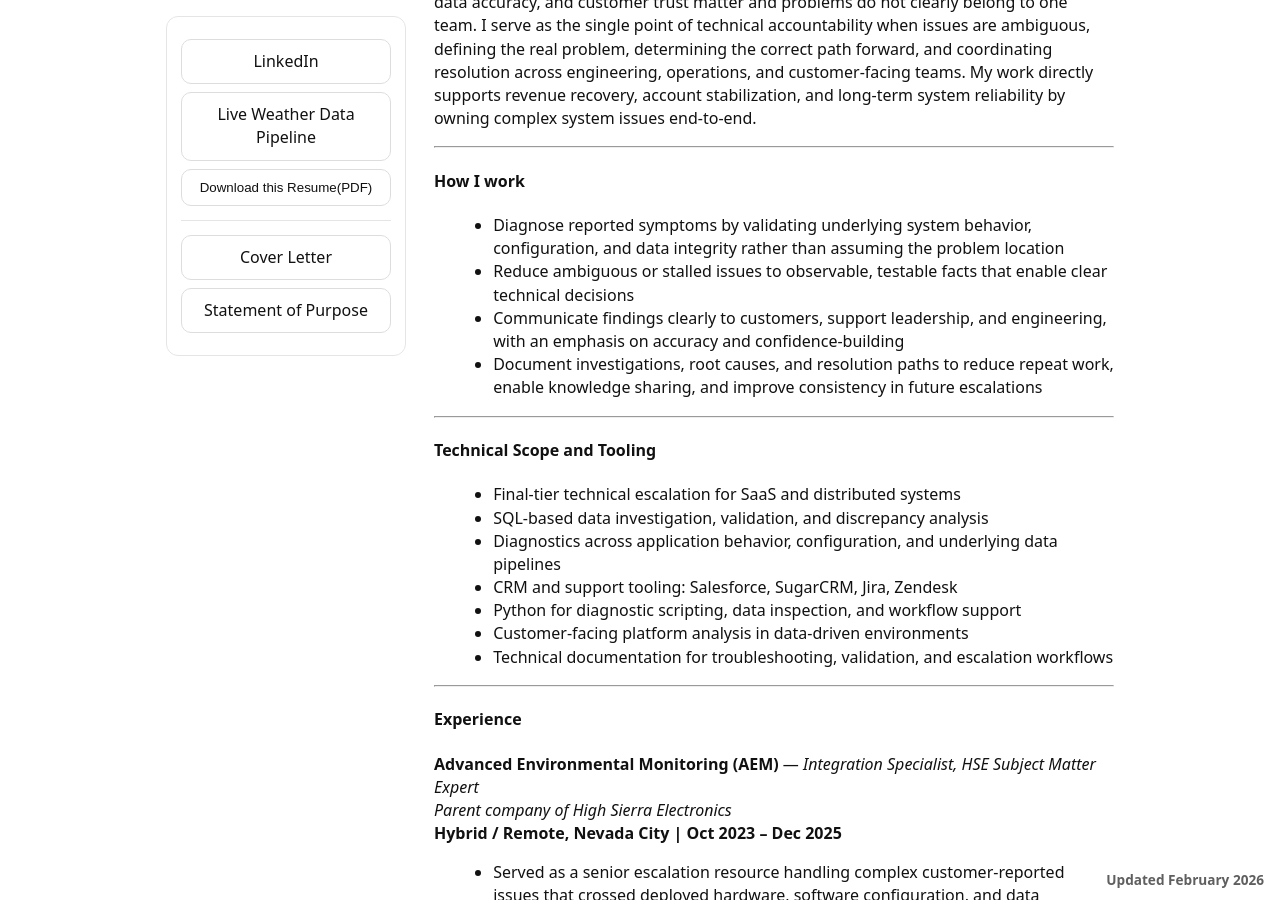
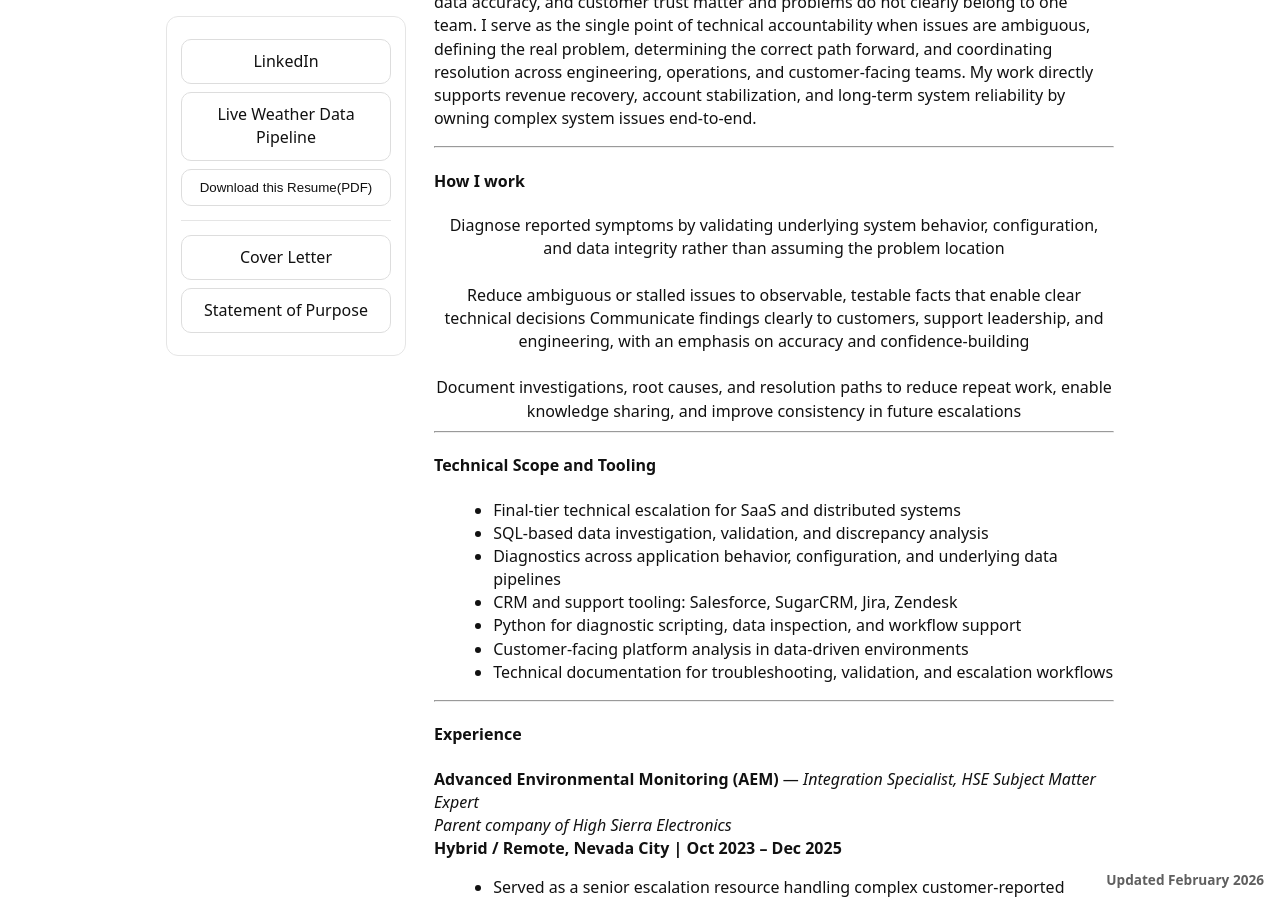
Before and after one commit to jostagirl/PublicResume, a Jekyll site: the page built from v/6sense/index.md, in a window 1280 px wide and 900 px high, scrolled down 319 px. Built offline with Jekyll 4.4.1, drawn with Linux system fonts in a browser that asks for light colours; our own code applies the rules of GitHub Pages for plain Markdown files.

Commit message:
Publish resume site update

```diff
--- a/v/6sense/index.md
+++ b/v/6sense/index.md
@@ -20,12 +20,12 @@ I operate as a senior escalation-layer problem solver in the space where system
 ---
 
 #### How I work
-
-- Diagnose reported symptoms by validating underlying system behavior, configuration, and data integrity rather than assuming the problem location
-- Reduce ambiguous or stalled issues to observable, testable facts that enable clear technical decisions
-- Communicate findings clearly to customers, support leadership, and engineering, with an emphasis on accuracy and confidence-building
-- Document investigations, root causes, and resolution paths to reduce repeat work, enable knowledge sharing, and improve consistency in future escalations
-
+<center>
+Diagnose reported symptoms by validating underlying system behavior, configuration, and data integrity rather than assuming the problem location<br><br>
+Reduce ambiguous or stalled issues to observable, testable facts that enable clear technical decisions
+Communicate findings clearly to customers, support leadership, and engineering, with an emphasis on accuracy and confidence-building<br><br>
+Document investigations, root causes, and resolution paths to reduce repeat work, enable knowledge sharing, and improve consistency in future escalations
+</center>
 ---
 
 #### Technical Scope and Tooling
```
